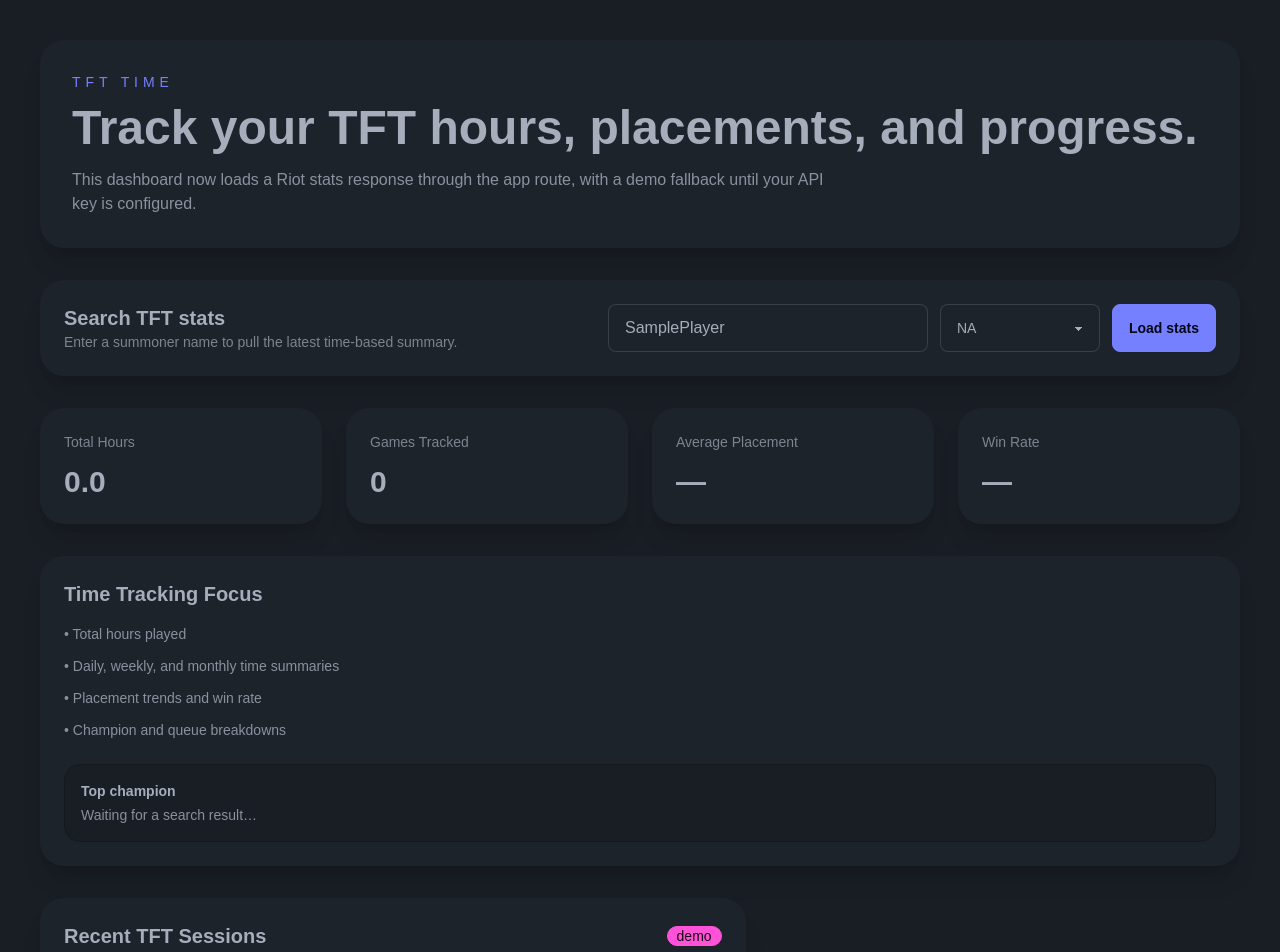
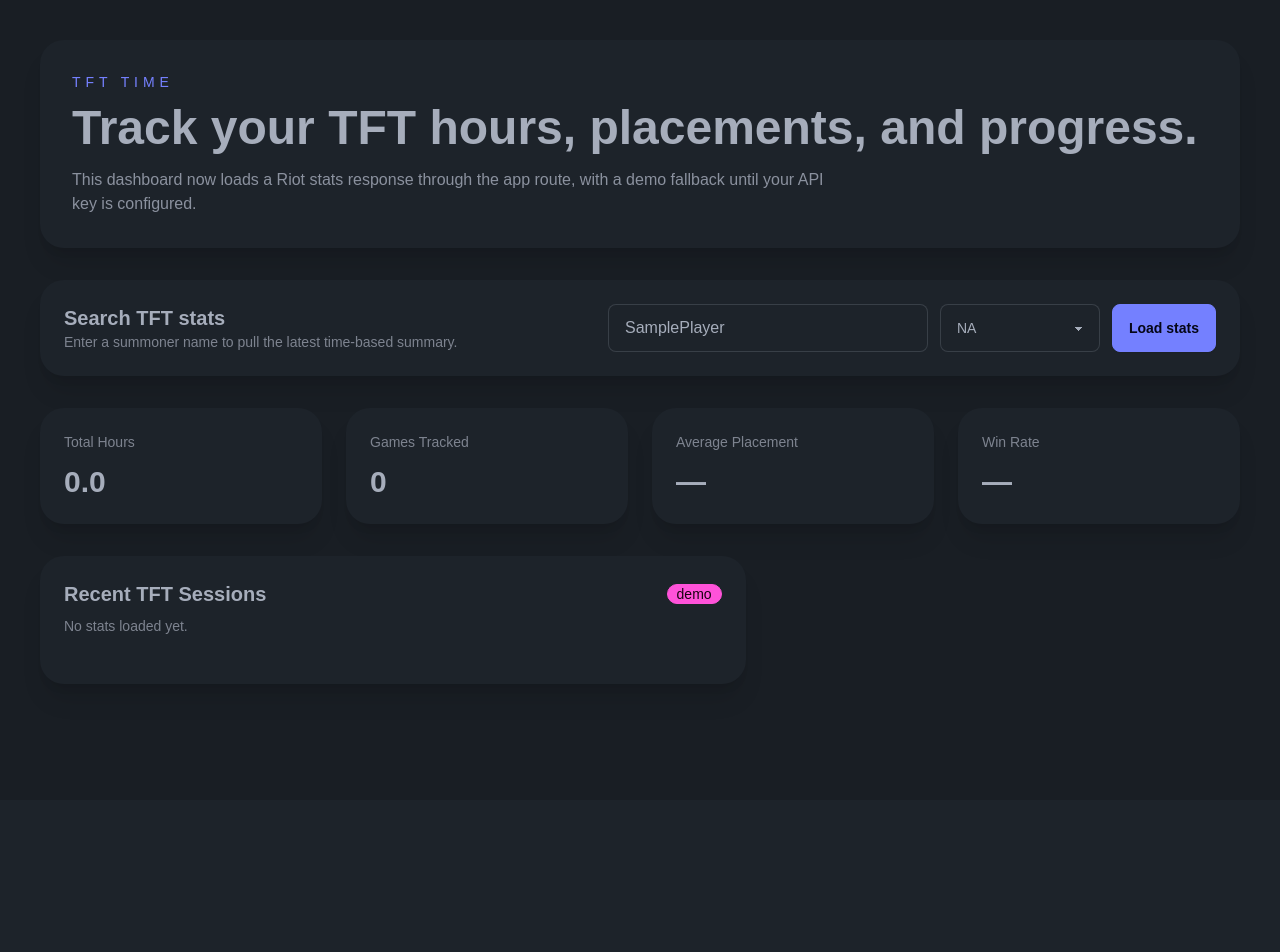
Before and after one commit to KarsonDahl/tft_time, a Next.js app: page / in a window 1280 px wide. Shown: the top 952 px of the page. After the commit the page ends 800 px from the top, so only its background shows below. Built offline with nearby package versions, Linux system fonts and the light colour scheme.

Commit message:
remove time tracking foucs

```diff
--- a/app/page.tsx
+++ b/app/page.tsx
@@ -159,21 +159,6 @@ export default function Home() {
             </article>
           ))}
         </section>
-
-          <article className="rounded-3xl bg-base-100 p-6 shadow-xl">
-            <h2 className="text-xl font-semibold">Time Tracking Focus</h2>
-            <ul className="mt-4 space-y-3 text-sm text-base-content/80">
-              <li>• Total hours played</li>
-              <li>• Daily, weekly, and monthly time summaries</li>
-              <li>• Placement trends and win rate</li>
-              <li>• Champion and queue breakdowns</li>
-            </ul>
-                        <div className="mt-6 rounded-2xl border border-base-300 bg-base-200 p-4 text-sm">
-              <p className="font-semibold">Top champion</p>
-              <p className="mt-1 text-base-content/80">{data?.summary.topChampion ?? 'Waiting for a search result…'}</p>
-            </div>
-          </article>
-
         <section className="grid gap-6 xl:grid-cols-[1.2fr_0.8fr]">
 
           <article className="rounded-3xl bg-base-100 p-6 shadow-xl">
```
